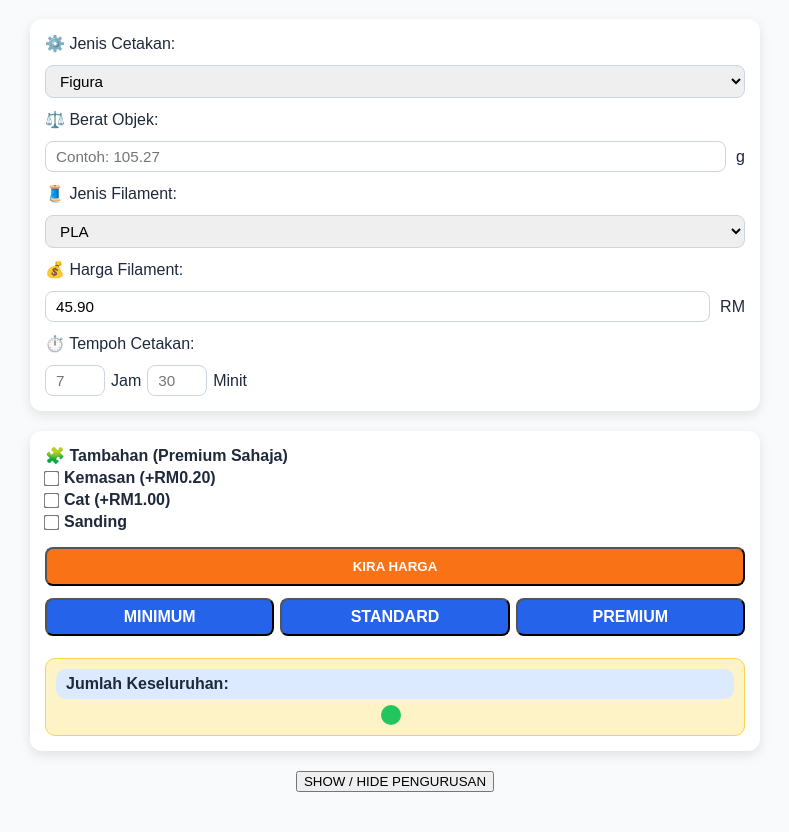
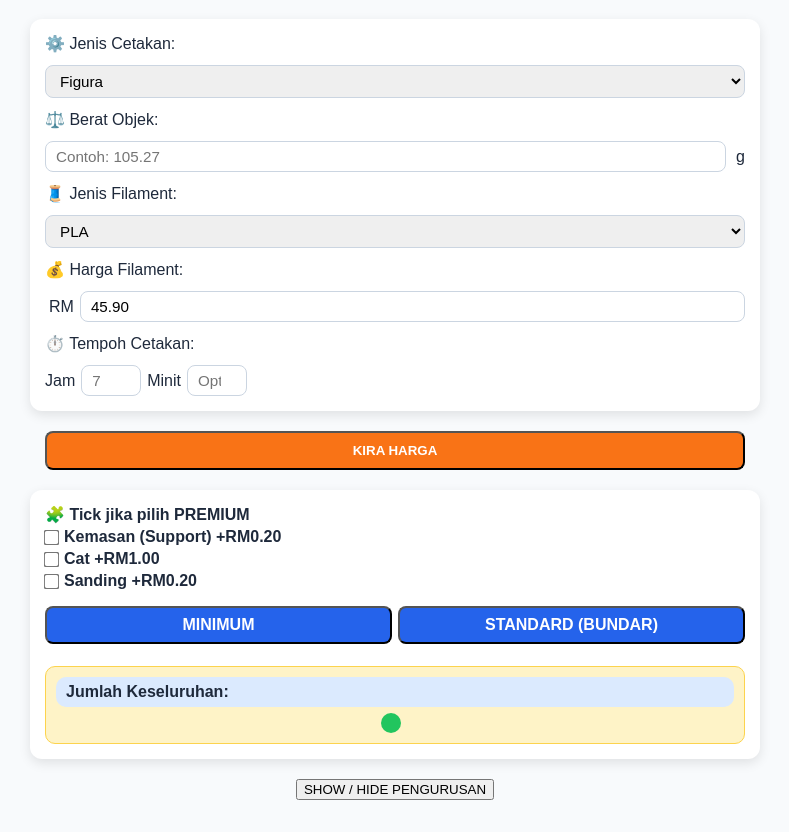
Before and after one commit to Sousobu/website-kalkulator, a plain HTML site: page index.html in a window 1280 px wide. Shown: the part 111-943 px from the top of the page, without its empty margins (245-1034 px from the left). Drawn offline with Linux system fonts and the light colour scheme.

Commit message:
Add files via upload

```diff
--- a/index.html
+++ b/index.html
@@ -28,34 +28,36 @@
 
   <label>💰 Harga Filament:</label>
   <div class="input-with-unit">
+    <span>RM</span>
     <input type="text" id="harga">
-    <span>RM</span>
   </div>
 
   <label>⏱️ Tempoh Cetakan:</label>
   <div class="time-inputs">
-    <input type="number" id="jam" placeholder="7"><span>Jam</span>
-    <input type="number" id="minit" placeholder="30"><span>Minit</span>
+    <span>Jam</span>
+    <input type="number" id="jam" placeholder="7">
+    <span>Minit</span>
+    <input type="number" id="minit" placeholder="Optional">
   </div>
 </div>
+
+ <button id="kiraBtn" class="kiraBtn">KIRA HARGA</button>
 
 <!-- Sub 2 -->
 <div class="card sub2">
   <div class="addons">
-    <strong>🧩 Tambahan (Premium Sahaja)</strong>
+    <strong>🧩 Tick jika pilih PREMIUM</strong>
     <div class="addon-group">
-      <label><input type="checkbox" id="kemasan"> Kemasan (+RM0.20)</label>
-      <label><input type="checkbox" id="cat"> Cat (+RM1.00)</label>
-      <label><input type="checkbox" id="sanding"> Sanding</label>
+      <label><input type="checkbox" id="kemasan"> Kemasan (Support) +RM0.20</label>
+      <label><input type="checkbox" id="cat"> Cat +RM1.00</label>
+      <label><input type="checkbox" id="sanding"> Sanding +RM0.20</label>
     </div>
   </div>
 
-  <button id="kiraBtn" class="kiraBtn">KIRA HARGA</button>
-
   <div class="hargaButtons">
     <button onclick="showHarga('min')">MINIMUM</button>
-    <button onclick="showHarga('std')">STANDARD</button>
-    <button onclick="showHarga('prem')">PREMIUM</button>
+    <button onclick="showHarga('std')">STANDARD (Bundar)</button>
+    <button onclick="showHarga('prem')">PREMIUM (Bundar)</button>
   </div>
 
   <div id="formulaContainer" class="formula-container">
@@ -71,6 +73,51 @@
   </div>
 </div>
 
+<script>
+  const checkboxes = document.querySelectorAll('.addon-group input[type="checkbox"]');
+  const minBtn = document.querySelector('button[onclick="showHarga(\'min\')"]');
+  const stdBtn = document.querySelector('button[onclick="showHarga(\'std\')"]');
+  const premBtn = document.querySelector('button[onclick="showHarga(\'prem\')"]');
+
+  function updateButtons() {
+    // Semak kalau mana-mana checkbox ditanda
+    const anyChecked = Array.from(checkboxes).some(cb => cb.checked);
+
+    if (anyChecked) {
+      // Sembunyikan butang MINIMUM dan STANDARD
+      minBtn.style.display = 'none';
+      stdBtn.style.display = 'none';
+      // Pastikan PREMIUM nampak
+      premBtn.style.display = 'inline-block';
+    } else {
+      // Kalau tiada yang ditanda, semua butang nampak semula
+      minBtn.style.display = 'inline-block';
+      stdBtn.style.display = 'inline-block';
+      premBtn.style.display = 'inline-block';
+    }
+
+    if (anyChecked) {
+      // Jika mana-mana premium option ditanda → hanya PREMIUM nampak
+      minBtn.style.display = 'none';
+      stdBtn.style.display = 'none';
+      premBtn.style.display = 'inline-block';
+    } else {
+      // Jika tiada ditanda → hanya MIN dan STD nampak
+      minBtn.style.display = 'inline-block';
+      stdBtn.style.display = 'inline-block';
+      premBtn.style.display = 'none';
+    }
+  }
+
+  // Pantau perubahan setiap checkbox
+  checkboxes.forEach(cb => cb.addEventListener('change', updateButtons));
+
+  // Jalankan sekali waktu mula
+  updateButtons();
+</script>
+
+
+
 <!-- Sub 3: Pengurusan Filament & Tambahan -->
 <button id="toggleManageBtn" class="manage-toggle">SHOW / HIDE PENGURUSAN</button>
 <div class="card manage-section" id="manageWrapper" style="display:none;">
@@ -80,6 +127,8 @@
     <label>Nama Filament Baru:
       <input type="text" id="filamentBaru">
     </label>
+  <div>
+  </div class="manage-harga">
     <label>Harga Filament (RM / 1000g):
       <input type="number" id="hargaBaru" step="0.01">
     </label>
--- a/script.js
+++ b/script.js
@@ -88,7 +88,7 @@ function showHarga(type){
   const kosSebenar=kosFilament+kosElektrik;
 
   const {kosPremiumExtra, senaraiPremium}=getPremiumExtra();
-  const margin={standard:0.7,premium:1.2};
+  const margin={standard:0.7,premium:0.7};
 
   let hargaTotal=0;
   if(type==='min') hargaTotal=Math.ceil(kosSebenar+1);
```
